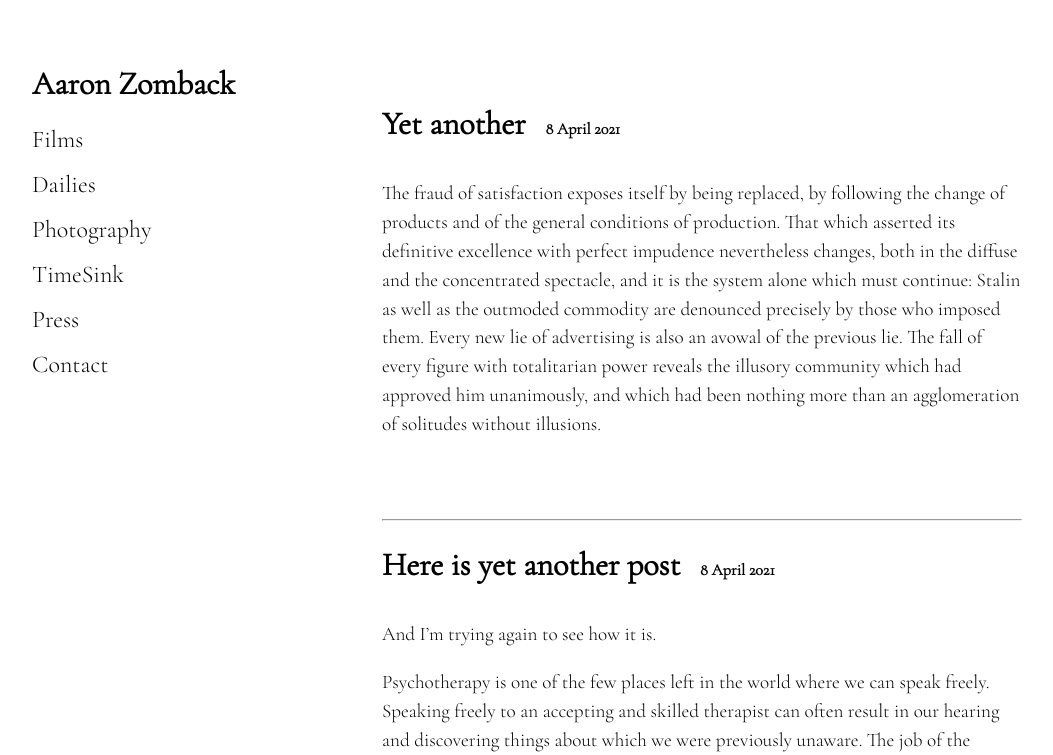
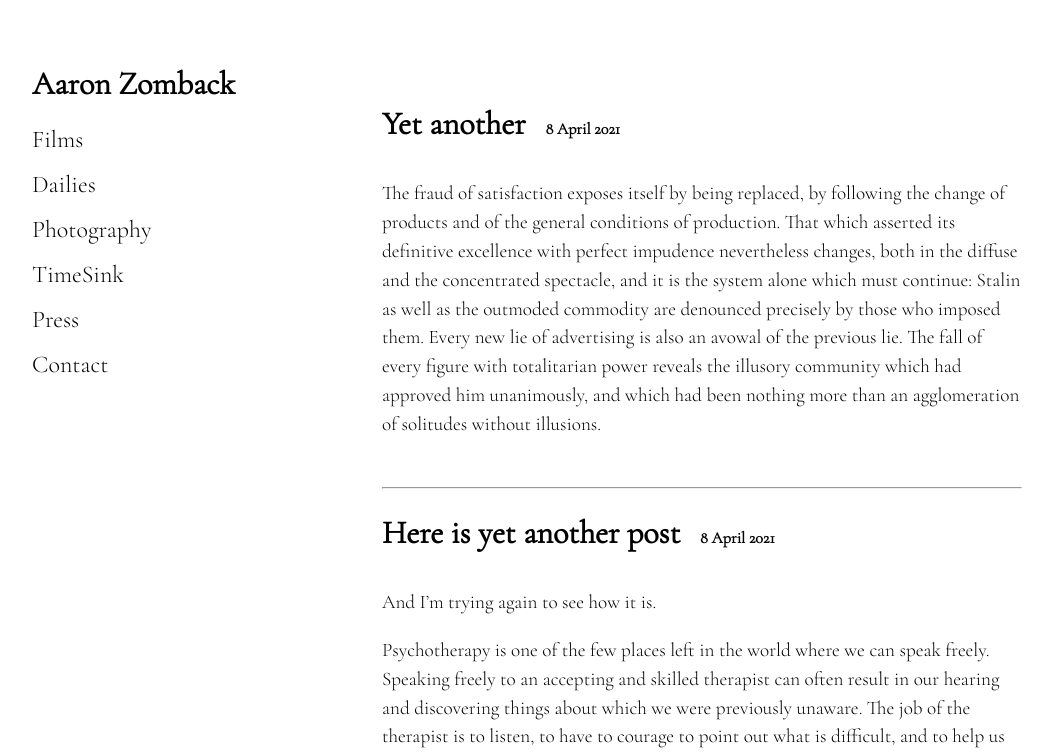
Before and after one commit to aaronzomback/zomback.com, a Jekyll site: the page built from dailies.html, in a window 1280 px wide. Shown: the top 755 px of the page, without its empty margins (40-1093 px from the left). Built offline with Jekyll 4.4.1, drawn with Linux system fonts in a browser that asks for light colours.

Commit message:
more styling popstss

```diff
--- a/_sass/_dailies.scss
+++ b/_sass/_dailies.scss
@@ -34,6 +34,6 @@
   }
 
   div {
-    margin-bottom: 80px;
+    margin-bottom: 48px;
   }
 }
```
